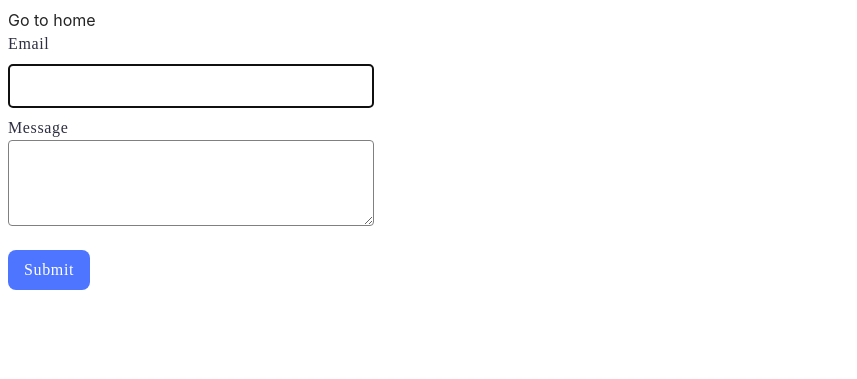
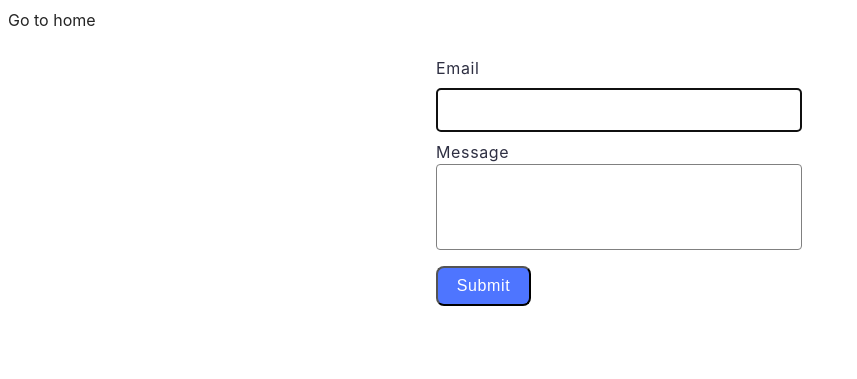
Before and after one commit to aliskuraieva/goit-js-hw-09, a website built with Vite: page src/2-form.html in a window 1280 px wide. Shown: the whole page, without its empty margins (0-857 px from the left). Built offline with nearby package versions, Linux system fonts and the light colour scheme.

Commit message:
Update styles.css

```diff
--- a/src/css/styles.css
+++ b/src/css/styles.css
@@ -63,64 +63,56 @@ button {
   color: #333333;
 }
 
-.feedback-form {
-  display: flex;
+.feedback-form{
+  display:flex;
   flex-direction: column;
-  align-items: flex-start;
-  gap: 8px;
-}
-
-label {
-  color: #2e2f42;
-  font-family: Montserrat;
-  font-size: 16px;
-  font-style: normal;
-  font-weight: 400;
-  line-height: 24px;
-  letter-spacing: 0.64px;
-  display: flex;
-  flex-direction: column;
-}
-
-input {
+  border-radius: 8px;
+  padding: 24px;
+  width: 408px;
+  height: 296px;
+  background: #fff;
+  margin: 0 auto;
+ }
+ label{
+    display: flex;
+    flex-direction: column;
+    width: 360px;
+    font-weight: 400;
+    font-size: 16px;
+    line-height: 1.5;
+    letter-spacing: 0.04em;
+    color: #2e2f42;
+ }
+.feedback-form-input{
+  border: 1px solid #808080;
+  border-radius: 4px;
   width: 360px;
   height: 40px;
-  flex-shrink: 0;
+  margin-top: 8px;
+  margin-bottom: 8px;
+}
+.feedback-form-message{
+  border: 1px solid #808080;
   border-radius: 4px;
-  border: 1px solid #808080;
-  margin-top: 8px;
-}
-
-input:hover {
-  border-radius: 4px;
-  border: 1px solid #000;
-}
-textarea {
   width: 360px;
   height: 80px;
-  flex-shrink: 0;
-  border-radius: 4px;
-  border: 1px solid #808080;
+  resize: none;
+  margin-bottom: 16px;
 }
-button {
-  display: inline-flex;
-  padding: 8px 16px;
-  justify-content: center;
-  align-items: center;
-  gap: 10px;
+.feedback-form-submit{
   border-radius: 8px;
-  background-color: #4e75ff;
-  border: none;
-  color: #ffffff;
-  font-family: Montserrat;
+  width: 95px;
+  height: 40px;
+  background: #4e75ff;
+  font-weight: 500;
   font-size: 16px;
-  font-style: normal;
-  font-weight: 500;
   line-height: 1.5;
   letter-spacing: 0.04em;
-  margin-top: 16px;
+  color: #ffffff;
+  text-align: center;
+  transition: transform 250ms linear;
 }
-
-button:hover {
-  background-color: #6c8cff;
+.feedback-form-submit:hover,
+.feedback-form-submit:focus {
+  transform: scale(1.05);
 }
```
